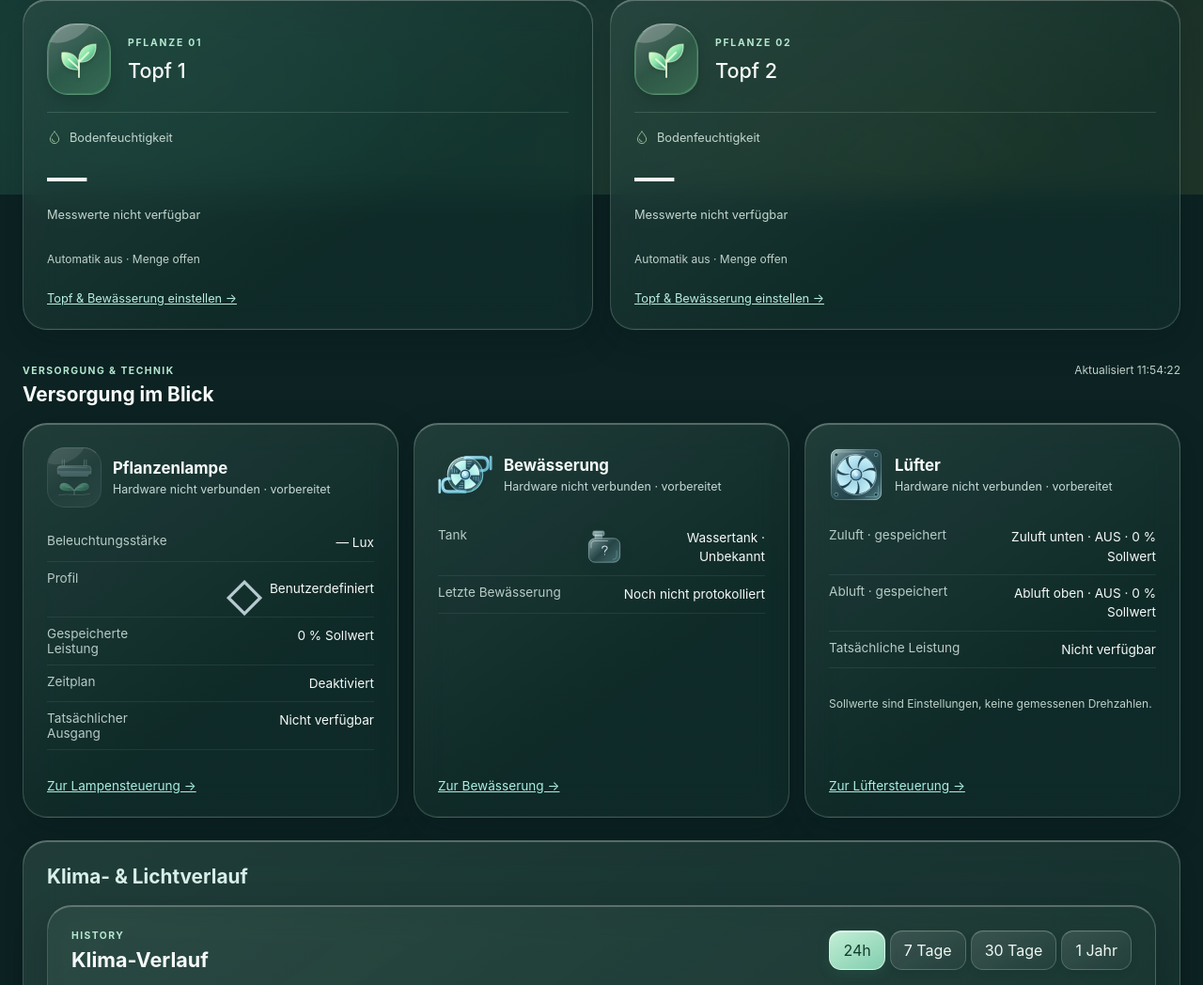
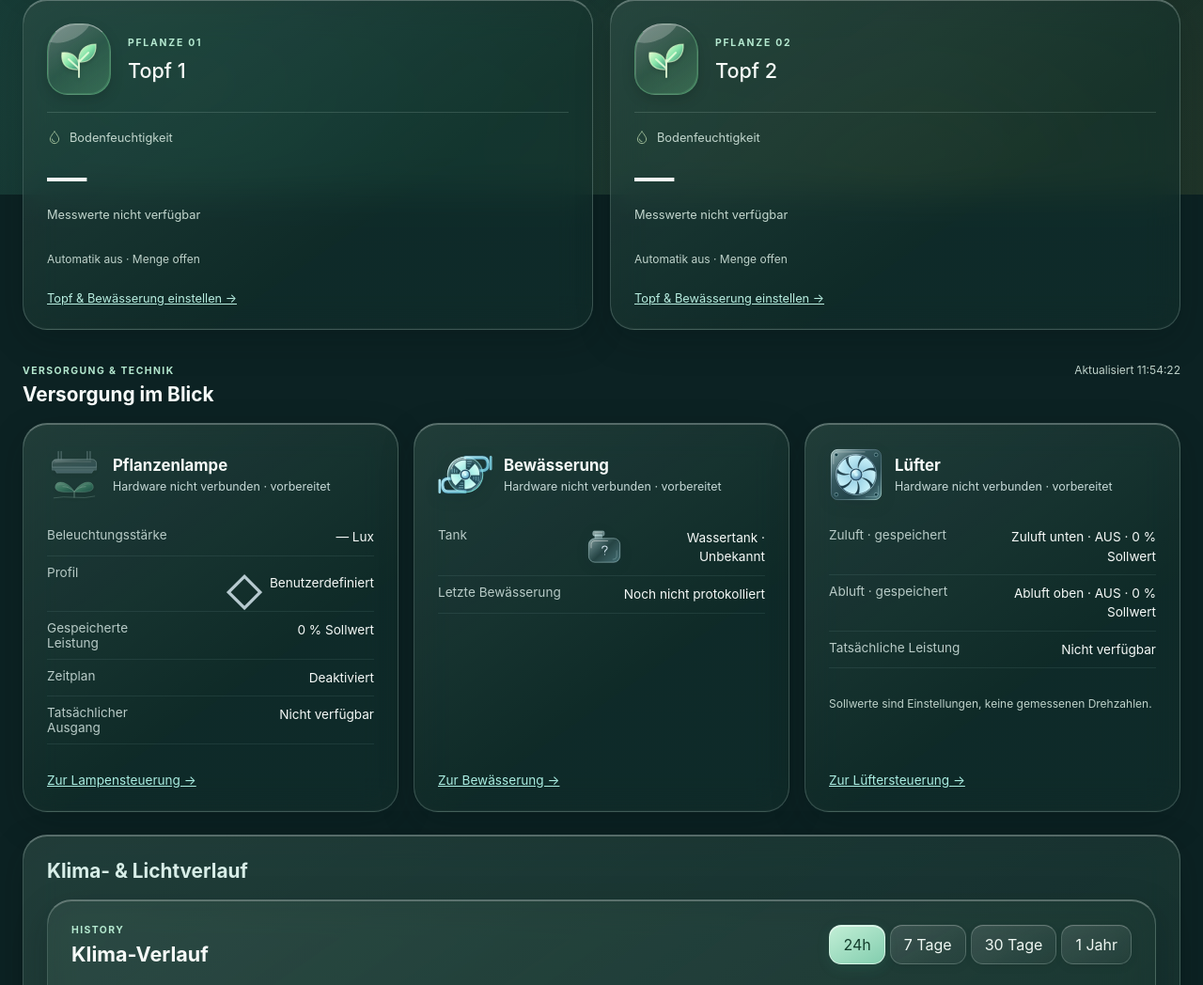
Before and after one commit to Deflection1/plant-monitor, a FastAPI app: page / in a window 1280 px wide. Shown: the part 593-1641 px from the top of the page at 94% size. Run offline with FastAPI, Linux system fonts and the light colour scheme; data that the repository does not hold is empty.

Commit message:
Remove extra lamp tile for consistent overview equipment icons

```diff
--- a/templates/index.html
+++ b/templates/index.html
@@ -14,7 +14,7 @@
     <link rel="stylesheet" href="/static/style.css?v=12">
 
 <link rel="stylesheet" href="/static/overview.css?v=4">
-<link rel="stylesheet" href="/static/liquid-glass.css?v=20260929-grow-lamp">
+<link rel="stylesheet" href="/static/liquid-glass.css?v=20260929-unified-equipment-icons">
 <meta name="theme-color" content="#102c2b">
 </head>
 
@@ -75,7 +75,7 @@
 <div class="overview-equipment-heading"><div><p class="eyebrow">VERSORGUNG &amp; TECHNIK</p><h2 id="ovEquipmentHeading">Versorgung im Blick</h2></div><p id="ovEquipmentUpdated" class="camera-meta">Status wird geladen …</p></div>
 <div class="overview-equipment-grid">
 <article class="panel overview-equipment-card">
-<header><span class="glass-icon glass-icon--grow-lamp live-lamp-icon" data-state="unknown" role="img" aria-label="Lichtstatus unbekannt"><svg viewBox="0 0 96 96" class="glass-glyph" aria-hidden="true" focusable="false">
+<header><span class="ov-equipment-icon overview-grow-lamp live-lamp-icon" data-state="unknown" role="img" aria-label="Lichtstatus unbekannt"><svg viewBox="0 0 96 96" class="glass-glyph" aria-hidden="true" focusable="false">
 <defs>
 <linearGradient id="overviewGrowShell" x1="0" y1="0" x2=".7" y2="1"><stop stop-color="#f1fcff" stop-opacity=".9"/><stop offset=".45" stop-color="#afcbd3" stop-opacity=".4"/><stop offset="1" stop-color="#608693" stop-opacity=".65"/></linearGradient>
 <linearGradient id="overviewGrowLeaf" x1="0" y1="0" x2="1" y2="1"><stop stop-color="#c4ffdb" stop-opacity=".95"/><stop offset=".5" stop-color="#69dba6" stop-opacity=".8"/><stop offset="1" stop-color="#23846e" stop-opacity=".75"/></linearGradient>
```
